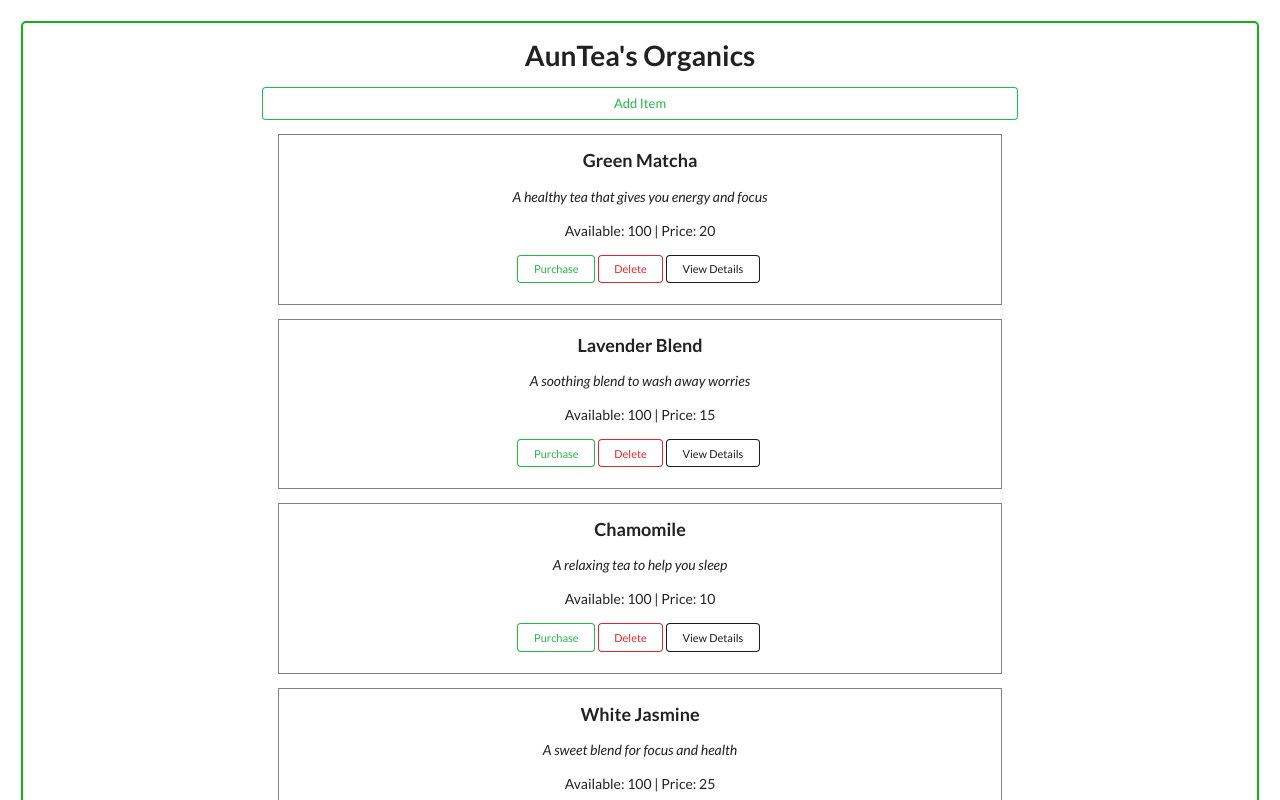
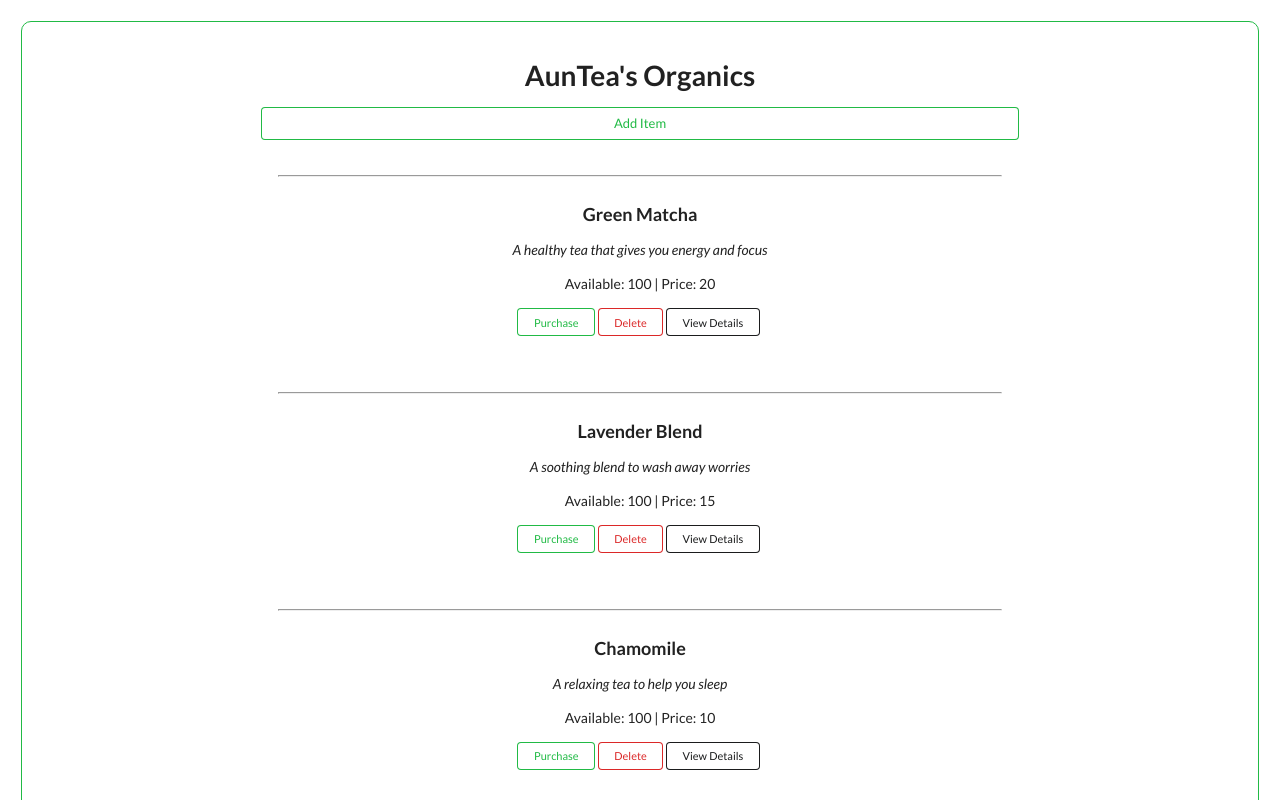
Before and after one commit to wrunion/epicodus-react-project, a React (Create React App) app: page / in a window 1280 px wide. Shown: the top 800 px of the page. Built offline with nearby package versions, Linux system fonts and the light colour scheme.

Commit message:
Style with Semantic UI.

```diff
--- a/src/components/App.css
+++ b/src/components/App.css
@@ -1,7 +1,7 @@
 .App {
   text-align: center;
-  border: 2px rgb(25, 173, 25) solid;
-  border-radius: 5px;
+  border: 1px #21ba45 solid;
+  border-radius: 10px;
   margin: 1.5em;
   padding: 1em;
 }
@@ -24,7 +24,6 @@
   padding-top: 1em;
   width: 60%;
   margin: 0 auto 1em auto;
-  border: 1px solid grey;
 }
 
 .ItemDetailView {
@@ -39,6 +38,10 @@
   padding: 1em;
   max-width: 65%;
   margin: auto;
+}
+
+.Header {
+  margin-top: 1.5em;
 }
 
 .Footer {
--- a/src/components/ItemDisplayMode.js
+++ b/src/components/ItemDisplayMode.js
@@ -11,6 +11,7 @@ const ItemDisplayMode = (props) => {
 
   return (
     <div className="ItemDisplayMode" key={id}>
+    <hr />
     <h3>{name}</h3>
       <p><em>{description}</em></p>
       <p>Available: {available} | Price: {price}</p>
```
